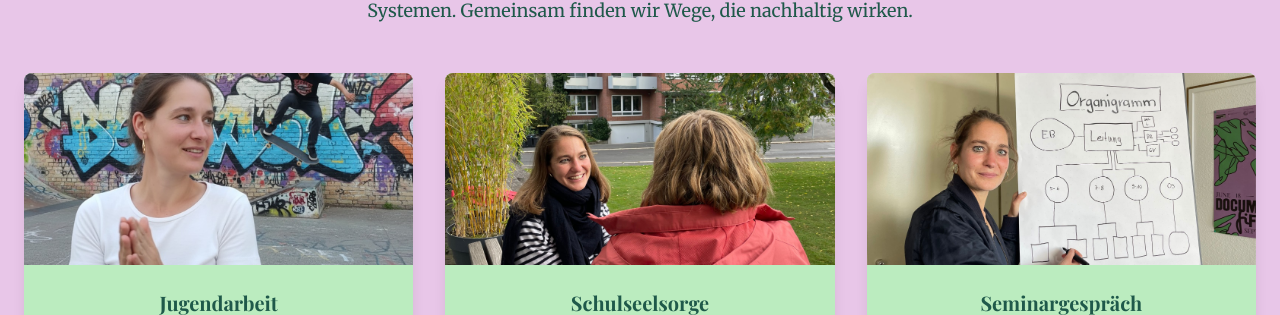
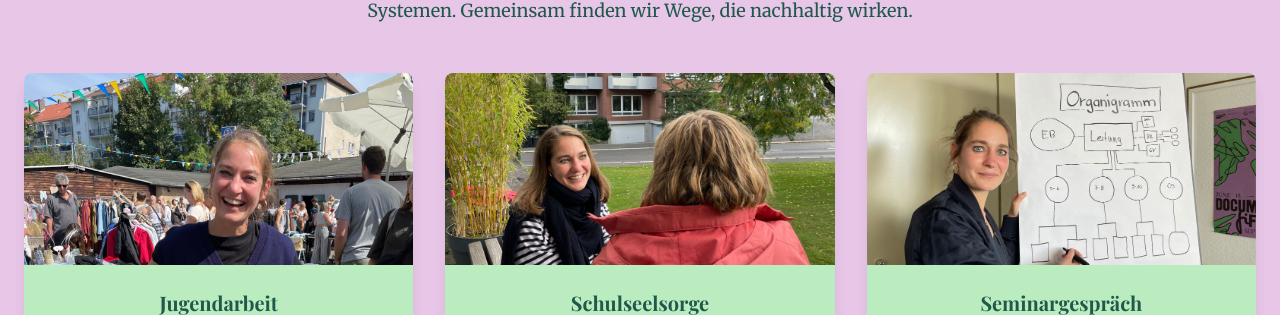
Before and after one commit to johappel/systhemische-beratung, a React (Vite) app: page / in a window 1280 px wide. Shown: the part 1084-1399 px from the top of the page. Built offline with nearby package versions, Linux system fonts and the light colour scheme.

Commit message:
change juegendarbeit.jpg

```diff
--- a/index.css
+++ b/index.css
@@ -5,7 +5,7 @@
 /* Hero background image class used by components/Hero.tsx */
 .hero-bg-matruschka {
 	/* background-image: url('images/matruschka.jpg'); */
-	background-image:url(images/matruschka_seide.jpeg);
+	background-image:url(../images/matruschka_seide.jpeg);
 }
 
 /* --------------------------------------------------
@@ -310,6 +310,7 @@
   padding: 48px;
   background-color: var(--bg-icon);
   box-shadow: 3px 3px 8px rgba(0,0,0,0.3);
+  border: 1px solid #000;
 }
 .tool-button:hover {
   box-shadow: 6px 6px 12px rgba(0,0,0,0.4);
--- a/systemische-beratung-webseite/components/About.tsx
+++ b/systemische-beratung-webseite/components/About.tsx
@@ -20,7 +20,7 @@ const About: React.FC = () => {
         </p>
         <div className="grid md:grid-cols-3 gap-8">
             <Card
-                imgSrc="images/jugendarbeit.jpeg"
+                imgSrc="images/jugendarbeit.jpg"
                 title="Jugendarbeit"
                 quote="Systemisch denken heißt: Nicht 'warum', sondern 'wozu' fragen."
             />
```
Also changed, not shown: public/images/jugendarbeit.jpg (added).
